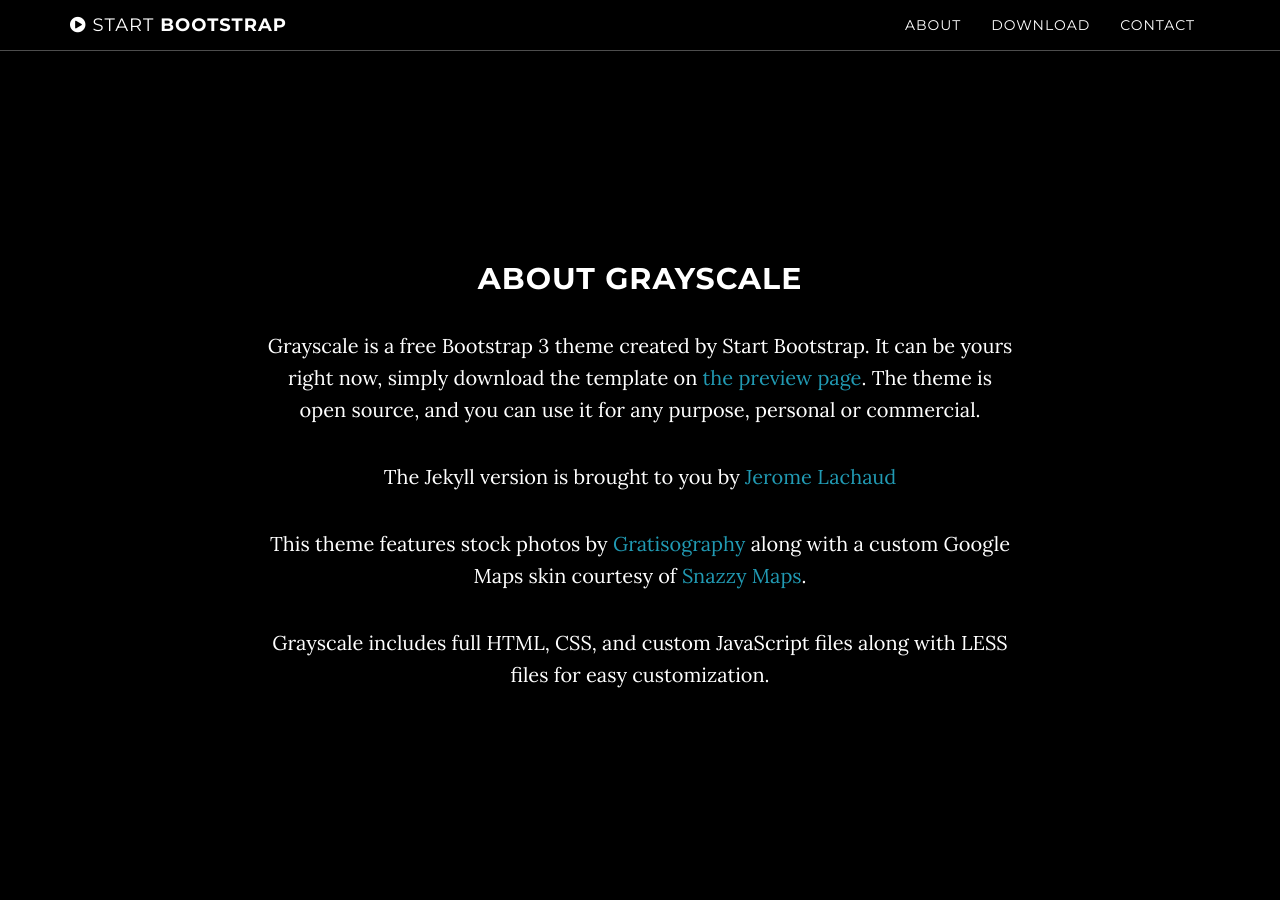
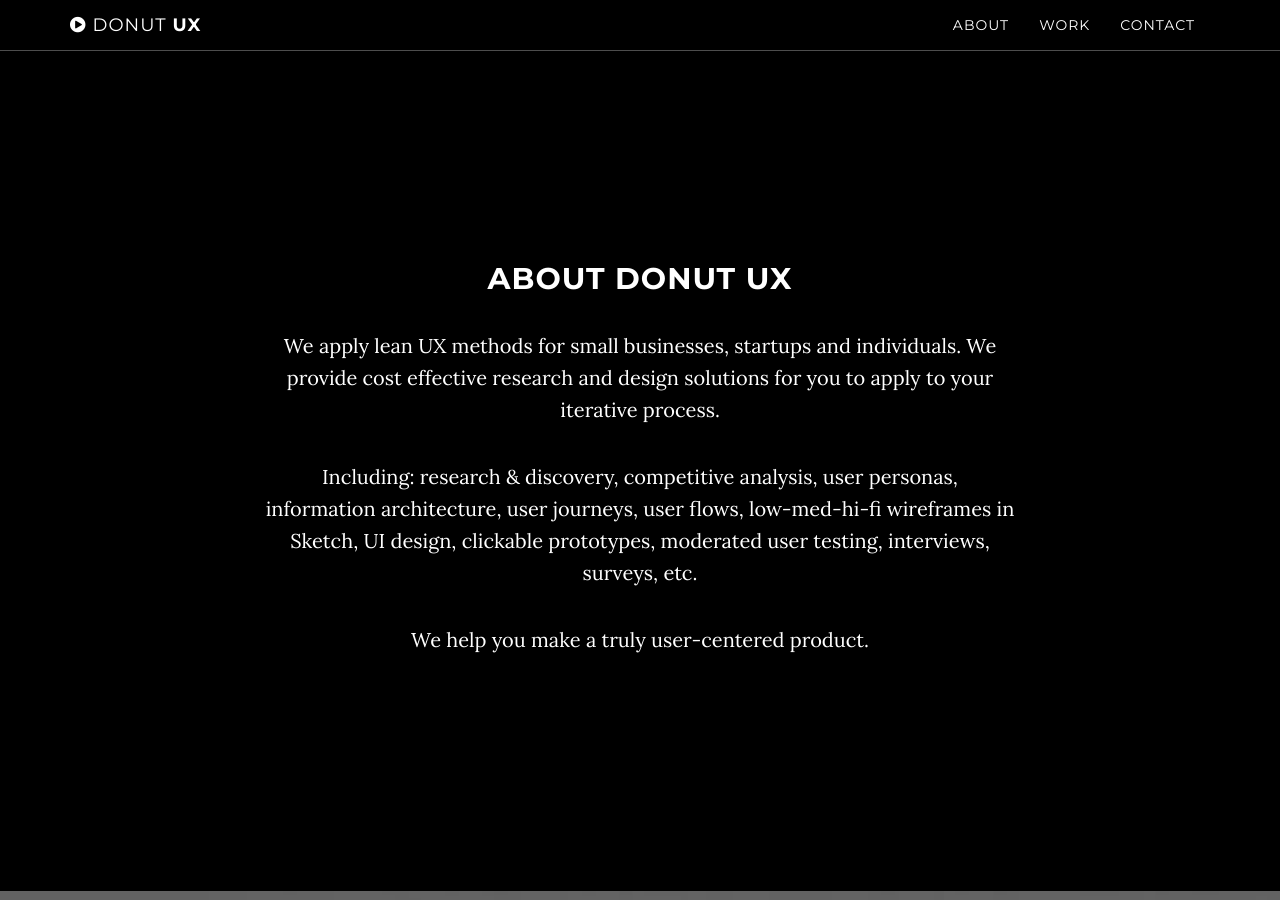
Before and after one commit to donutux/donutux.github.io, a Jekyll site: the page built from index.html, in a window 1280 px wide and 900 px high, scrolled down 838 px. Built offline with Jekyll 4.4.1, drawn with Linux system fonts in a browser that asks for light colours; some of the changed text lies outside the part shown.

Commit message:
Add some initial copy.

```diff
--- a/_config.yml
+++ b/_config.yml
@@ -1,8 +1,8 @@
 # Site settings
-title: Grayscale
-email: your-email@domain.com
-url: https://example.github.io
-description: "Write an awesome description for your new site here. You can edit this line in _config.yml. It will appear in your document head meta (for Google search results) and in your feed.xml site description."
+title: Donut UX
+email: contact@donutux.la
+url: http://donutux.la
+description: "Established in 2014, two girls from a rough town discover a shared love of technology and the desire to help the little guy. Donut UX was born."
 
 # Color settings (hex-codes without the leading hash-tag)
 color:
@@ -10,20 +10,14 @@ color:
   links: '#219ab3'
 
 # Footer settings
-footer: Your Website
+footer: donutux.la
 
 # Social networks usernames (many more available: google-plus, flickr, dribbble, pinterest, instagram, tumblr, linkedin, etc.)
 social:
-  - title: twitter
-    url: https://twitter.com/SBootstrap
-  - title: facebook
-    url:
-  - title: stack-overflow
-    url: http://stackoverflow.com/questions/tagged/jekyll
-  - title: bitbucket
-    url: http://bitbucket.org/jekyll
-  - title: github
-    url: https://github.com/IronSummitMedia/startbootstrap
+  - title: twitter (jackie)
+    url: https://twitter.com/iamjackietanner
+  - title: twitter (alicia)
+    url: https://twitter.com/AliciaJOlivares
 
 # Build settings
 markdown: kramdown
--- a/_includes/about.html
+++ b/_includes/about.html
@@ -2,11 +2,10 @@
 <section id="about" class="container content-section text-center">
   <div class="row">
     <div class="col-lg-8 col-lg-offset-2">
-                <h2>About Grayscale</h2>
-                <p>Grayscale is a free Bootstrap 3 theme created by Start Bootstrap. It can be yours right now, simply download the template on <a href="http://startbootstrap.com/template-overviews/grayscale/">the preview page</a>. The theme is open source, and you can use it for any purpose, personal or commercial.</p>
-                <p>The Jekyll version is brought to you by <a href="https://github.com/jeromelachaud">Jerome Lachaud</a></p>
-                <p>This theme features stock photos by <a href="http://gratisography.com/">Gratisography</a> along with a custom Google Maps skin courtesy of <a href="http://snazzymaps.com/">Snazzy Maps</a>.</p>
-                <p>Grayscale includes full HTML, CSS, and custom JavaScript files along with LESS files for easy customization.</p>
+      <h2>About Donut UX</h2>
+      <p>We apply lean UX methods for small businesses, startups and individuals. We provide cost effective research and design solutions for you to apply to your iterative process.</p>
+      <p>Including: research & discovery, competitive analysis, user personas, information architecture, user journeys, user flows, low-med-hi-fi wireframes in Sketch, UI design, clickable prototypes, moderated user testing, interviews, surveys, etc.</p>
+      <p>We help you make a truly user-centered product.</p>
     </div>
   </div>
 </section>
--- a/_includes/download.html
+++ b/_includes/download.html
@@ -3,9 +3,8 @@
         <div class="download-section">
             <div class="container">
                 <div class="col-lg-8 col-lg-offset-2">
-                    <h2>Download Grayscale</h2>
-                    <p>You can download Grayscale for free on the preview page at Start Bootstrap.</p>
-                    <a href="http://startbootstrap.com/template-overviews/grayscale/" class="btn btn-default btn-lg">Visit Download Page</a>
+                    <h2>Our Work</h2>
+                    <p>Lorem ipsum dolor sit amet, consectetur adipiscing elit. Donec laoreet rhoncus odio aliquam pharetra. Sed euismod semper dapibus. Proin fringilla sodales mattis. Proin pellentesque ullamcorper nunc, ac euismod sem vulputate non. Nunc molestie vitae augue in condimentum. Nunc aliquam, ex quis condimentum fermentum, leo neque iaculis nulla, vitae mattis nibh nisl eu lorem. Vestibulum eu ante lectus. Praesent pharetra orci sagittis dui tristique, at vestibulum nunc pellentesque. Phasellus cursus blandit odio non efficitur. Duis nec elementum augue. Nulla dictum mollis velit volutpat porta. Mauris feugiat, nisl eu dignissim faucibus, lacus nibh aliquet tellus, at lobortis orci odio at erat. Nam vulputate eu est vitae vulputate.</p>
                 </div>
             </div>
         </div>
--- a/_includes/header.html
+++ b/_includes/header.html
@@ -4,8 +4,11 @@
     <div class="container">
       <div class="row">
         <div class="col-md-8 col-md-offset-2">
-                        <h1 class="brand-heading">Grayscale</h1>
-                        <p class="intro-text">A free, responsive, one page Bootstrap theme.<br>Created by Start Bootstrap.</p>
+          <h1 class="brand-heading">Donut UX</h1>
+          <p class="intro-text">
+            Established in 2014, two girls from a rough town discover a shared love of technology and the desire to help the little guy.
+            <br/>Donut UX was born.
+          </p>
           <a href="#about" class="btn btn-circle page-scroll">
             <i class="fa fa-angle-double-down animated"></i>
           </a>
--- a/_includes/nav.html
+++ b/_includes/nav.html
@@ -6,7 +6,7 @@
                     <i class="fa fa-bars"></i>
                 </button>
                 <a class="navbar-brand page-scroll" href="#page-top">
-                    <i class="fa fa-play-circle"></i>  <span class="light">Start</span> Bootstrap
+                    <i class="fa fa-play-circle"></i>  <span class="light">Donut</span> UX
                 </a>
             </div>
 
@@ -21,7 +21,7 @@
                         <a class="page-scroll" href="#about">About</a>
                     </li>
                     <li>
-                        <a class="page-scroll" href="#download">Download</a>
+                        <a class="page-scroll" href="#download">Work</a>
                     </li>
                     <li>
                         <a class="page-scroll" href="#contact">Contact</a>
--- a/_layouts/default.html
+++ b/_layouts/default.html
@@ -7,7 +7,6 @@
     {% include about.html %}
     {% include download.html %}
     {% include contact.html %}
-    {% include map.html %}
     {% include footer.html %}
     {% include js.html %}
     </body>
```
Lines whose indentation alone changed are shown as unchanged.
